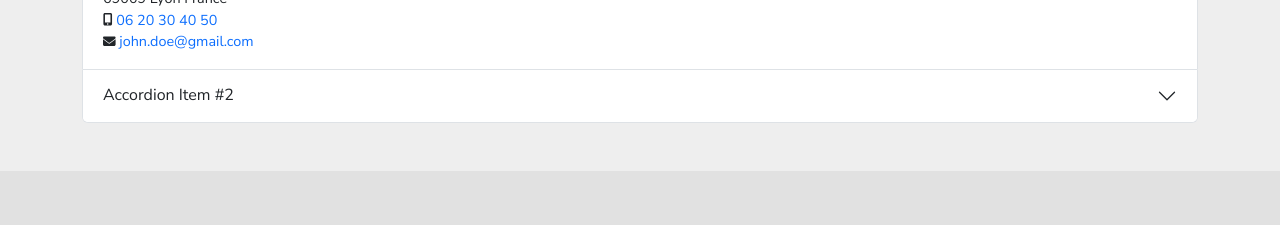
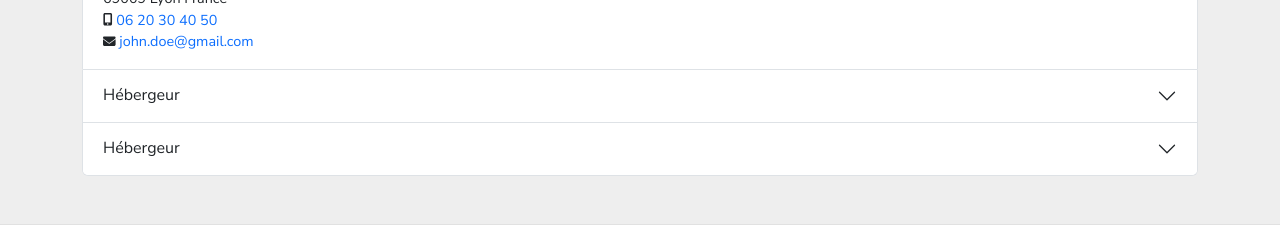
Before and after one commit to AlexD004/CV-React, a React (Create React App) app: page /mentions-legales in a window 1280 px wide. Shown: the part 477-702 px from the top of the page. Built offline with nearby package versions, Linux system fonts and the light colour scheme; the HTML template or start-up script is replaced by a standard one.

Commit message:
Add page Mentions Legales

```diff
--- a/src/assets/components/Footer.jsx
+++ b/src/assets/components/Footer.jsx
@@ -1,7 +1,5 @@
 import { FontAwesomeIcon } from '@fortawesome/react-fontawesome'
-import { faGithub }  from '@fortawesome/free-brands-svg-icons'
-import { faSquareTwitter }  from '@fortawesome/free-brands-svg-icons'
-import { faLinkedin }  from '@fortawesome/free-brands-svg-icons'
+import { faGithub, faSquareTwitter, faLinkedin }  from '@fortawesome/free-brands-svg-icons'
 import { faChevronRight }  from '@fortawesome/free-solid-svg-icons'
 import Nav from 'react-bootstrap/Nav';
 import { NavLink, Link } from 'react-router-dom';
--- a/src/pages/Contact.jsx
+++ b/src/pages/Contact.jsx
@@ -1,6 +1,5 @@
 import { FontAwesomeIcon } from '@fortawesome/react-fontawesome'
-import { faLocationDot }  from '@fortawesome/free-solid-svg-icons'
-import { faMobileScreenButton }  from '@fortawesome/free-solid-svg-icons'
+import { faLocationDot, faMobileScreenButton }  from '@fortawesome/free-solid-svg-icons'
 
 import ContactForm from '../assets/components/ContactForm';
 
--- a/src/pages/MentionsLegales.jsx
+++ b/src/pages/MentionsLegales.jsx
@@ -1,9 +1,7 @@
 import Accordion from 'react-bootstrap/Accordion';
 
 import { FontAwesomeIcon } from '@fortawesome/react-fontawesome'
-import { faLocationDot }  from '@fortawesome/free-solid-svg-icons'
-import { faMobileScreenButton }  from '@fortawesome/free-solid-svg-icons'
-import { faEnvelope }  from '@fortawesome/free-solid-svg-icons'
+import { faLocationDot, faMobileScreenButton, faEnvelope, faGlobe }  from '@fortawesome/free-solid-svg-icons'
 
 function MentionsLegales() {
 
@@ -24,22 +22,26 @@ function MentionsLegales() {
               <Accordion.Item eventKey="0">
                 <Accordion.Header>Éditeur du site</Accordion.Header>
                 <Accordion.Body>
-                  <h3 >John Doe</h3>
+                  <h3>John Doe</h3>
                   <p className='m-0'><FontAwesomeIcon icon={faLocationDot} size="sm"/> 40 Rue Laure Diebold,<br></br>69009 Lyon France</p>
                   <p className='m-0'><FontAwesomeIcon icon={faMobileScreenButton} size="sm"/> <a href="tel:0620304050">06 20 30 40 50</a></p>
                   <p className='m-0'><FontAwesomeIcon icon={faEnvelope} size="sm"/> <a href="mailto:john.doe@gmail.com">john.doe@gmail.com</a></p>
                 </Accordion.Body>
               </Accordion.Item>
               <Accordion.Item eventKey="1">
-                <Accordion.Header>Accordion Item #2</Accordion.Header>
+                <Accordion.Header>Hébergeur</Accordion.Header>
                 <Accordion.Body>
-                  Lorem ipsum dolor sit amet, consectetur adipiscing elit, sed do
-                  eiusmod tempor incididunt ut labore et dolore magna aliqua. Ut enim ad
-                  minim veniam, quis nostrud exercitation ullamco laboris nisi ut
-                  aliquip ex ea commodo consequat. Duis aute irure dolor in
-                  reprehenderit in voluptate velit esse cillum dolore eu fugiat nulla
-                  pariatur. Excepteur sint occaecat cupidatat non proident, sunt in
-                  culpa qui officia deserunt mollit anim id est laborum.
+                  <h3>O2 Switch</h3>
+                  <p className='m-0'>222-224 Boulevard Gustave Flaubert<br></br>63000 Clermont-Ferrand – France</p>
+                  <p className='m-0 mt-3'><FontAwesomeIcon icon={faGlobe} size="sm"/> <a href="https://www.o2switch.fr/">www.o2switch.fr</a></p>
+                </Accordion.Body>
+              </Accordion.Item>
+              <Accordion.Item eventKey="2">
+                <Accordion.Header>Hébergeur</Accordion.Header>
+                <Accordion.Body>
+                  <h3>Crédits</h3>
+                  <p className='m-0'>Site développé par Alexandre Dupré, étudiant du CEF.</p>
+                  <p className='m-0'>Les images libres de droit sont issues du site <a href="https://pixabay.com/fr/">Pixabay</a></p>
                 </Accordion.Body>
               </Accordion.Item>
             </Accordion>
--- a/src/pages/Services.jsx
+++ b/src/pages/Services.jsx
@@ -1,8 +1,6 @@
 import CardsList from '../assets/components/CardsList'
 import { FontAwesomeIcon } from '@fortawesome/react-fontawesome'
-import { faDisplay }  from '@fortawesome/free-solid-svg-icons'
-import { faFileCode }  from '@fortawesome/free-solid-svg-icons'
-import { faMagnifyingGlassDollar }  from '@fortawesome/free-solid-svg-icons'
+import { faDisplay, faFileCode, faMagnifyingGlassDollar }  from '@fortawesome/free-solid-svg-icons'
 
 function Services() {
 
```
